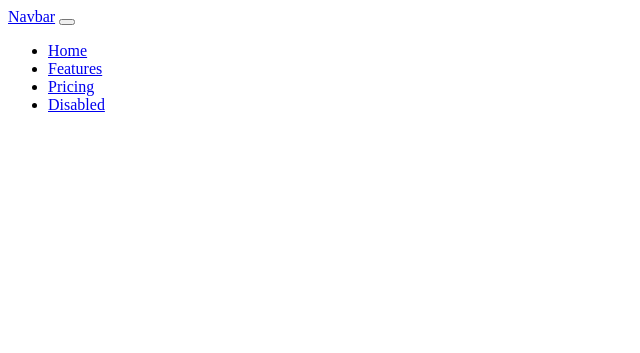
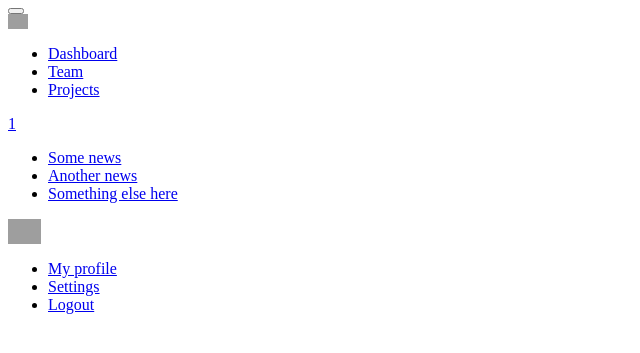
Before and after one commit to otienotimothy/awwards-clone, a Django app: template templates/navbar.html in a window 1280 px wide. Shown: the top 353 px of the page, without its empty margins (0-640 px from the left). Run offline with Django 4.2, Linux system fonts and the light colour scheme; the template is opened without the code that fills it, so the values that code supplies are empty; grey boxes are pictures that could not be loaded.

Commit message:
Modify the navbar template

```diff
--- a/awwardsApp/templates/index.html
+++ b/awwardsApp/templates/index.html
@@ -1 +1,4 @@
+{% extends 'base.html' %}
+{% block content %}
 <h1>Hello World</h1>
+{% endblock %}
--- a/templates/navbar.html
+++ b/templates/navbar.html
@@ -1,22 +1,118 @@
+<!-- Navbar -->
 <nav class="navbar navbar-expand-lg navbar-light bg-light">
-  <a class="navbar-brand" href="#">Navbar</a>
-  <button class="navbar-toggler" type="button" data-toggle="collapse" data-target="#navbarNav" aria-controls="navbarNav" aria-expanded="false" aria-label="Toggle navigation">
-    <span class="navbar-toggler-icon"></span>
+	<!-- Container wrapper -->
+	<div class="container-fluid">
+		<!-- Toggle button -->
+		<button
+			class="navbar-toggler"
+			type="button"
+			data-mdb-toggle="collapse"
+			data-mdb-target="#navbarSupportedContent"
+			aria-controls="navbarSupportedContent"
+			aria-expanded="false"
+			aria-label="Toggle navigation"
+		>
+			<i class="fas fa-bars"></i>
 		</button>
-  <div class="collapse navbar-collapse" id="navbarNav">
-    <ul class="navbar-nav">
-      <li class="nav-item active">
-        <a class="nav-link" href="#">Home </a>
+
+		<!-- Collapsible wrapper -->
+		<div class="collapse navbar-collapse" id="navbarSupportedContent">
+			<!-- Navbar brand -->
+			<a class="navbar-brand mt-2 mt-lg-0" href="#">
+				<img
+					src="https://mdbcdn.b-cdn.net/img/logo/mdb-transaprent-noshadows.webp"
+					height="15"
+					alt="MDB Logo"
+					loading="lazy"
+				/>
+			</a>
+			<!-- Left links -->
+			<ul class="navbar-nav me-auto mb-2 mb-lg-0">
+				<li class="nav-item">
+					<a class="nav-link" href="#">Dashboard</a>
 				</li>
 				<li class="nav-item">
-        <a class="nav-link" href="#">Features</a>
+					<a class="nav-link" href="#">Team</a>
 				</li>
 				<li class="nav-item">
-        <a class="nav-link" href="#">Pricing</a>
+					<a class="nav-link" href="#">Projects</a>
 				</li>
-      <li class="nav-item">
-        <a class="nav-link disabled" href="#">Disabled</a>
+			</ul>
+			<!-- Left links -->
+		</div>
+		<!-- Collapsible wrapper -->
+
+		<!-- Right elements -->
+		<div class="d-flex align-items-center">
+			<!-- Icon -->
+			<a class="text-reset me-3" href="#">
+				<i class="fas fa-shopping-cart"></i>
+			</a>
+
+			<!-- Notifications -->
+			<div class="dropdown">
+				<a
+					class="text-reset me-3 dropdown-toggle hidden-arrow"
+					href="#"
+					id="navbarDropdownMenuLink"
+					role="button"
+					data-mdb-toggle="dropdown"
+					aria-expanded="false"
+				>
+					<i class="fas fa-bell"></i>
+					<span class="badge rounded-pill badge-notification bg-danger">1</span>
+				</a>
+				<ul
+					class="dropdown-menu dropdown-menu-end"
+					aria-labelledby="navbarDropdownMenuLink"
+				>
+					<li>
+						<a class="dropdown-item" href="#">Some news</a>
+					</li>
+					<li>
+						<a class="dropdown-item" href="#">Another news</a>
+					</li>
+					<li>
+						<a class="dropdown-item" href="#">Something else here</a>
 					</li>
 				</ul>
 			</div>
+			<!-- Avatar -->
+			<div class="dropdown">
+				<a
+					class="dropdown-toggle d-flex align-items-center hidden-arrow"
+					href="#"
+					id="navbarDropdownMenuAvatar"
+					role="button"
+					data-mdb-toggle="dropdown"
+					aria-expanded="false"
+				>
+					<img
+						src="https://mdbcdn.b-cdn.net/img/new/avatars/2.webp"
+						class="rounded-circle"
+						height="25"
+						alt="Black and White Portrait of a Man"
+						loading="lazy"
+					/>
+				</a>
+				<ul
+					class="dropdown-menu dropdown-menu-end"
+					aria-labelledby="navbarDropdownMenuAvatar"
+				>
+					<li>
+						<a class="dropdown-item" href="#">My profile</a>
+					</li>
+					<li>
+						<a class="dropdown-item" href="#">Settings</a>
+					</li>
+					<li>
+						<a class="dropdown-item" href="#">Logout</a>
+					</li>
+				</ul>
+			</div>
+		</div>
+		<!-- Right elements -->
+	</div>
+	<!-- Container wrapper -->
 </nav>
+<!-- Navbar -->
```
Lines whose indentation alone changed are shown as unchanged.
